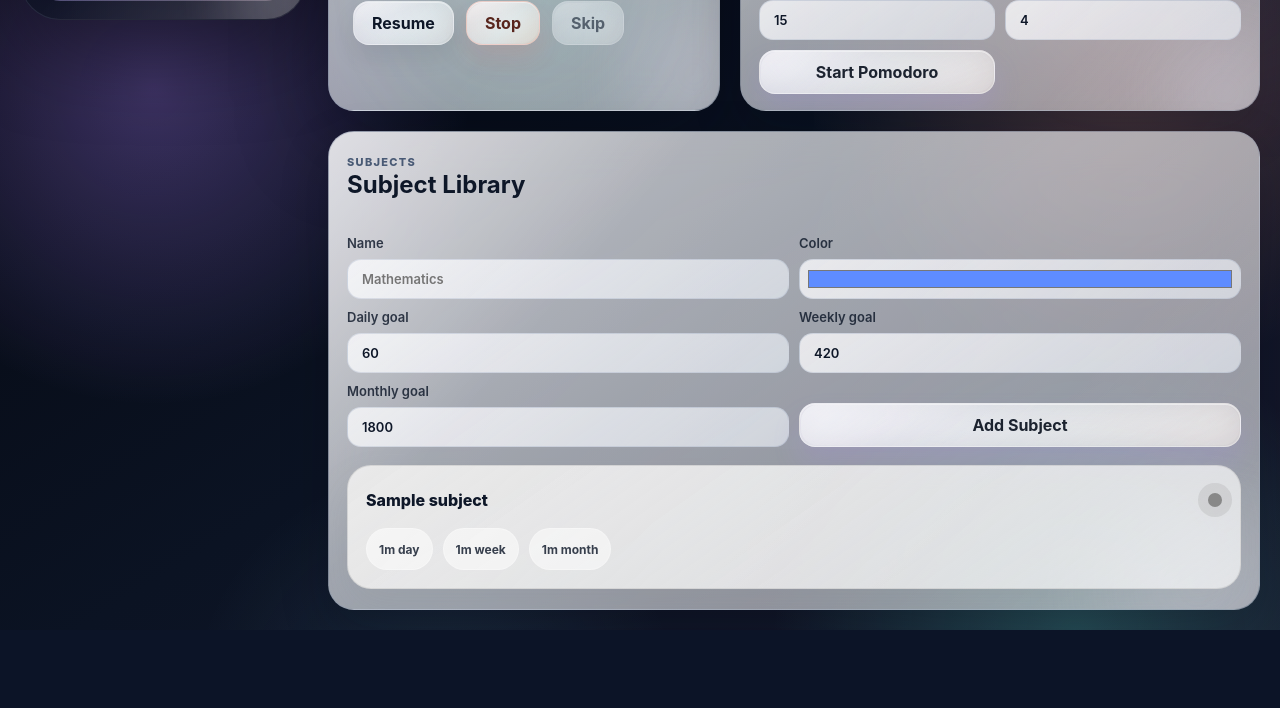
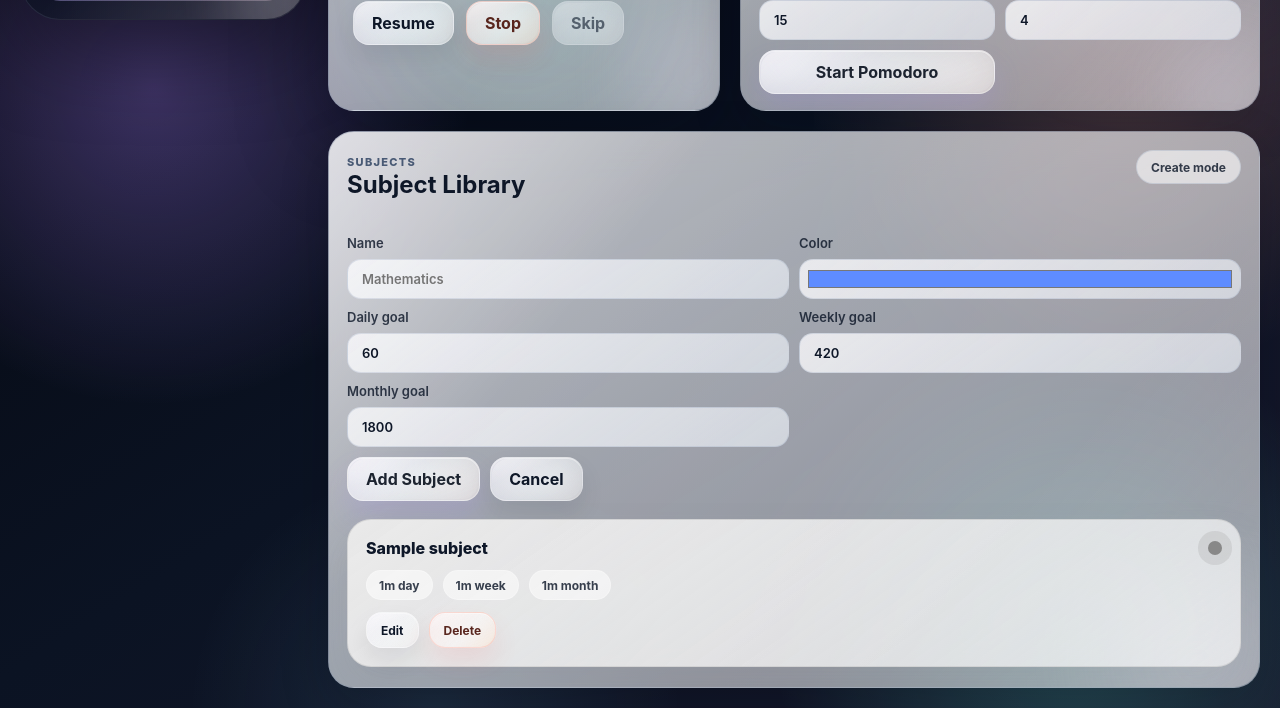
Before and after one commit to lmc2005/potato_todo, a FastAPI app: page /focus in a window 1280 px wide. Shown: the part 824-1532 px from the top of the page. Before the commit the page ends 1454 px from the top, so only its background shows below. Run offline with FastAPI, Linux system fonts and the light colour scheme; tables that the repository leaves empty hold one stand-in row (values such as "Sample post"); data that the repository does not hold is empty.

Commit message:
Add subject edit and delete workflow

```diff
--- a/app/main.py
+++ b/app/main.py
@@ -16,7 +16,7 @@ from sqlalchemy.exc import IntegrityError
 from sqlalchemy.orm import Session
 
 from app.database import ROOT_DIR, SessionLocal, get_db, init_db
-from app.models import AiConversation, ScheduleEvent, Setting, StudySession, Subject, Task, now_local
+from app.models import AiConversation, ScheduleEvent, Setting, StudySession, Subject, Task, TimerState, now_local
 from app.schemas import (
     AiChatSendIn,
     AiRequestIn,
@@ -328,6 +328,42 @@ def update_subject(subject_id: int, data: SubjectPatch, db: Session = Depends(ge
         raise HTTPException(status_code=400, detail="Subject name already exists.") from exc
     db.refresh(subject)
     return serialize_subject(subject)
+
+
+@app.delete("/api/subjects/{subject_id}")
+def delete_subject(subject_id: int, db: Session = Depends(get_db)):
+    subject = db.get(Subject, subject_id)
+    if subject is None:
+        raise HTTPException(status_code=404, detail="Subject not found.")
+
+    active_timer = db.query(TimerState).filter(TimerState.subject_id == subject_id).first()
+    if active_timer is not None:
+        raise HTTPException(status_code=400, detail="Stop the active timer before deleting this subject.")
+
+    session_count = db.query(StudySession).filter(StudySession.subject_id == subject_id).count()
+    if session_count:
+        raise HTTPException(
+            status_code=400,
+            detail="This subject already has recorded study sessions and cannot be deleted.",
+        )
+
+    detached_tasks = (
+        db.query(Task)
+        .filter(Task.subject_id == subject_id)
+        .update({Task.subject_id: None}, synchronize_session=False)
+    )
+    detached_events = (
+        db.query(ScheduleEvent)
+        .filter(ScheduleEvent.subject_id == subject_id)
+        .update({ScheduleEvent.subject_id: None}, synchronize_session=False)
+    )
+    db.delete(subject)
+    db.commit()
+    return {
+        "deleted": True,
+        "detached_tasks": detached_tasks,
+        "detached_events": detached_events,
+    }
 
 
 @app.get("/api/tasks")
--- a/app/static/css/styles.css
+++ b/app/static/css/styles.css
@@ -2192,6 +2192,13 @@ h1 {
   box-shadow: 0 18px 38px color-mix(in srgb, var(--subject-color) 12%, transparent);
 }
 
+.focus-subject-card.is-editing {
+  border-color: color-mix(in srgb, var(--subject-color) 42%, rgba(255, 255, 255, 0.38));
+  box-shadow:
+    0 24px 54px color-mix(in srgb, var(--subject-color) 20%, transparent),
+    0 0 0 1px color-mix(in srgb, var(--subject-color) 24%, rgba(255, 255, 255, 0.18));
+}
+
 .focus-subject-card-head {
   display: flex;
   align-items: center;
@@ -2229,6 +2236,28 @@ h1 {
   color: var(--text-soft);
   font-size: 12px;
   font-weight: 700;
+}
+
+.focus-subject-form-actions,
+.focus-subject-actions {
+  display: flex;
+  flex-wrap: wrap;
+  gap: 10px;
+}
+
+.focus-subject-form-actions {
+  align-items: center;
+}
+
+.focus-subject-actions {
+  margin-top: auto;
+}
+
+.focus-subject-actions .secondary-button,
+.focus-subject-actions .danger-button {
+  min-height: 36px;
+  padding: 0 14px;
+  font-size: 12px;
 }
 
 .focus-form-panel input,
--- a/app/static/js/app.js
+++ b/app/static/js/app.js
@@ -21,6 +21,7 @@
     dashboardClockStarted: false,
     dashboardStats: null,
     focusStageStarted: false,
+    editingSubjectId: null,
   };
   const DATA_COLORS = ["#2563eb", "#0f766e", "#d97706", "#e11d48", "#0891b2", "#7c3aed", "#15803d"];
 
@@ -488,6 +489,58 @@
         });
       if (current) select.value = current;
     });
+  }
+
+  function syncSubjectFormState() {
+    const form = $("#focus-subject-form");
+    const modeChip = $("#focus-subject-mode");
+    const submitButton = $("#focus-subject-submit");
+    const cancelButton = $("#focus-subject-cancel");
+    if (!form || !modeChip || !submitButton || !cancelButton) return;
+    const editing = Boolean(state.editingSubjectId);
+    form.dataset.mode = editing ? "edit" : "create";
+    modeChip.textContent = editing ? "Edit mode" : "Create mode";
+    submitButton.textContent = editing ? "Save Subject" : "Add Subject";
+    cancelButton.hidden = !editing;
+  }
+
+  function resetSubjectForm() {
+    const form = $("#focus-subject-form");
+    if (!form) return;
+    form.reset();
+    const subjectIdField = namedField(form, "subject_id");
+    const colorField = namedField(form, "color");
+    const dailyGoalField = namedField(form, "daily_goal_minutes");
+    const weeklyGoalField = namedField(form, "weekly_goal_minutes");
+    const monthlyGoalField = namedField(form, "monthly_goal_minutes");
+    if (subjectIdField) subjectIdField.value = "";
+    if (colorField && !colorField.value) colorField.value = "#5E8CFF";
+    if (dailyGoalField && !dailyGoalField.value) dailyGoalField.value = "60";
+    if (weeklyGoalField && !weeklyGoalField.value) weeklyGoalField.value = "420";
+    if (monthlyGoalField && !monthlyGoalField.value) monthlyGoalField.value = "1800";
+    state.editingSubjectId = null;
+    syncSubjectFormState();
+  }
+
+  function startSubjectEditing(subjectId) {
+    const subject = subjectById(subjectId);
+    const form = $("#focus-subject-form");
+    if (!subject || !form) return;
+    const subjectIdField = namedField(form, "subject_id");
+    const nameField = namedField(form, "name");
+    const colorField = namedField(form, "color");
+    const dailyGoalField = namedField(form, "daily_goal_minutes");
+    const weeklyGoalField = namedField(form, "weekly_goal_minutes");
+    const monthlyGoalField = namedField(form, "monthly_goal_minutes");
+    if (subjectIdField) subjectIdField.value = String(subject.id);
+    if (nameField) nameField.value = subject.name || "";
+    if (colorField) colorField.value = subject.color || "#5E8CFF";
+    if (dailyGoalField) dailyGoalField.value = String(subject.daily_goal_minutes ?? 60);
+    if (weeklyGoalField) weeklyGoalField.value = String(subject.weekly_goal_minutes ?? 420);
+    if (monthlyGoalField) monthlyGoalField.value = String(subject.monthly_goal_minutes ?? 1800);
+    state.editingSubjectId = Number(subject.id);
+    syncSubjectFormState();
+    nameField?.focus();
   }
 
   async function pollTimer() {
@@ -2755,9 +2808,17 @@
       event.preventDefault();
       const form = event.currentTarget;
       try {
-        await api("/api/subjects", { method: "POST", body: JSON.stringify(formData(form)) });
-        form.reset();
-        toast("Subject added.");
+        const payload = formData(form);
+        const subjectId = Number(payload.subject_id || 0);
+        delete payload.subject_id;
+        if (subjectId) {
+          await api(`/api/subjects/${subjectId}`, { method: "PATCH", body: JSON.stringify(payload) });
+          toast("Subject updated.");
+        } else {
+          await api("/api/subjects", { method: "POST", body: JSON.stringify(payload) });
+          toast("Subject added.");
+        }
+        resetSubjectForm();
         await loadBasics();
         await loadSubjectLibraryPanel();
       } catch (error) {
@@ -2765,6 +2826,36 @@
       }
     });
 
+    $("#focus-subject-cancel")?.addEventListener("click", () => {
+      resetSubjectForm();
+    });
+
+    $("#focus-subject-list")?.addEventListener("click", async (event) => {
+      const editButton = event.target.closest(".subject-edit");
+      if (editButton) {
+        startSubjectEditing(Number(editButton.dataset.id));
+        return;
+      }
+      const deleteButton = event.target.closest(".subject-delete");
+      if (!deleteButton) return;
+      const subjectId = Number(deleteButton.dataset.id);
+      const subjectName = deleteButton.dataset.name || "this subject";
+      const confirmed = window.confirm(
+        `Delete "${subjectName}"? Linked tasks and calendar blocks will lose the subject label. Subjects with recorded focus history cannot be deleted.`,
+      );
+      if (!confirmed) return;
+      try {
+        await api(`/api/subjects/${subjectId}`, { method: "DELETE" });
+        if (Number(state.editingSubjectId) === subjectId) resetSubjectForm();
+        toast("Subject deleted.");
+        await loadBasics();
+        await loadSubjectLibraryPanel();
+      } catch (error) {
+        toast(error.message);
+      }
+    });
+
+    syncSubjectFormState();
     loadSubjectLibraryPanel().catch((error) => toast(error.message));
   }
 
@@ -2834,7 +2925,10 @@
     fillSubjectSelects();
     const list = $("#focus-subject-list");
     if (!list) return;
-    list.innerHTML = subjects.length ? subjects.map((subject) => `<article class="focus-subject-card" style="--subject-color:${escapeHtml(subject.color)}">
+    if (state.editingSubjectId && !subjects.some((subject) => Number(subject.id) === Number(state.editingSubjectId))) {
+      resetSubjectForm();
+    }
+    list.innerHTML = subjects.length ? subjects.map((subject) => `<article class="focus-subject-card ${Number(subject.id) === Number(state.editingSubjectId) ? "is-editing" : ""}" style="--subject-color:${escapeHtml(subject.color)}">
       <div class="focus-subject-card-head">
         <strong>${escapeHtml(subject.name)}</strong>
         <span class="focus-subject-dot"></span>
@@ -2843,6 +2937,10 @@
         <span>${subject.daily_goal_minutes}m day</span>
         <span>${subject.weekly_goal_minutes}m week</span>
         <span>${subject.monthly_goal_minutes}m month</span>
+      </div>
+      <div class="focus-subject-actions">
+        <button class="secondary-button subject-edit" type="button" data-id="${subject.id}">Edit</button>
+        <button class="danger-button subject-delete" type="button" data-id="${subject.id}" data-name="${escapeHtml(subject.name)}">Delete</button>
       </div>
     </article>`).join("") : '<div class="empty-state">No subjects yet. Add one to start tracking focus.</div>';
   }
--- a/app/templates/focus.html
+++ b/app/templates/focus.html
@@ -118,14 +118,19 @@
         <p class="eyebrow">Subjects</p>
         <h2>Subject Library</h2>
       </div>
+      <span class="chip" id="focus-subject-mode">Create mode</span>
     </div>
-    <form id="focus-subject-form" class="form-grid focus-subject-create">
+    <form id="focus-subject-form" class="form-grid focus-subject-create" data-mode="create">
+      <input type="hidden" name="subject_id">
       <label>Name <input name="name" required maxlength="120" placeholder="Mathematics"></label>
       <label>Color <input type="color" name="color" value="#5E8CFF"></label>
       <label>Daily goal <input type="number" name="daily_goal_minutes" min="0" value="60"></label>
       <label>Weekly goal <input type="number" name="weekly_goal_minutes" min="0" value="420"></label>
       <label>Monthly goal <input type="number" name="monthly_goal_minutes" min="0" value="1800"></label>
-      <button class="primary-button" type="submit">Add Subject</button>
+      <div class="focus-subject-form-actions wide">
+        <button class="primary-button" id="focus-subject-submit" type="submit">Add Subject</button>
+        <button class="secondary-button" id="focus-subject-cancel" type="button" hidden>Cancel</button>
+      </div>
     </form>
     <div id="focus-subject-list" class="focus-subject-scroller"></div>
   </article>
```
Also changed, not shown: tests/test_api.py (+80 -1 lines).
